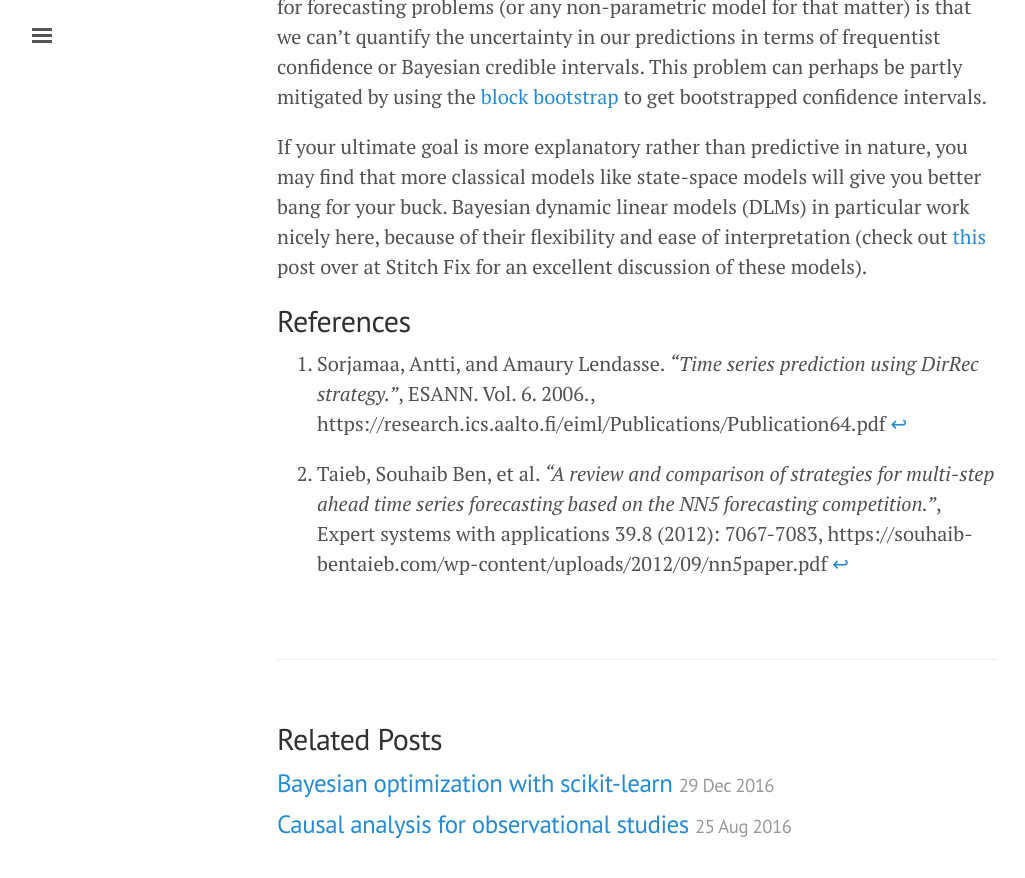
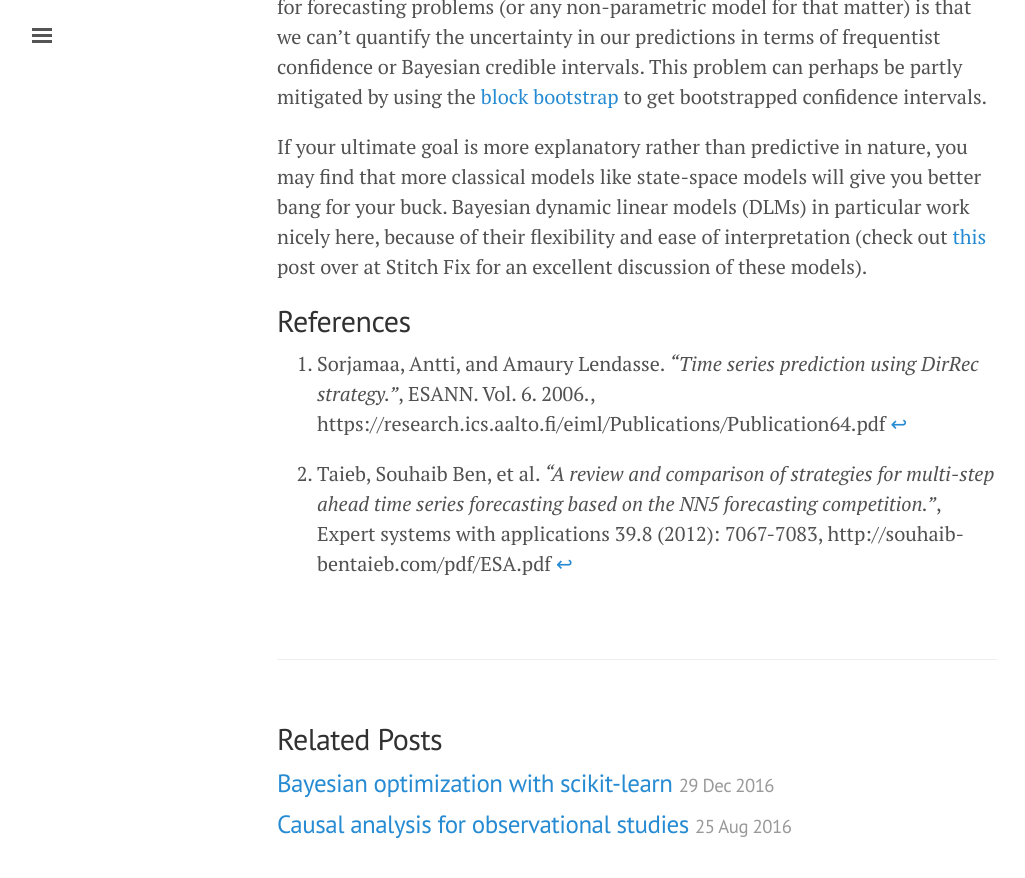
Before and after one commit to thuijskens/thuijskens.github.io, a Jekyll site: the page built from _posts/2016-08-03-time-series-forecasting.md, in a window 1280 px wide and 900 px high, scrolled down 8608 px. Shown: the top 878 px of the window, without its empty margins (3-1028 px from the left). Built offline with Jekyll 4.4.1, drawn with Linux system fonts in a browser that asks for light colours; formulas are drawn with MathJax 3; some of the changed lines change nothing that is shown.

Commit message:
Fix broken links.

```diff
--- a/_posts/2016-08-03-time-series-forecasting.md
+++ b/_posts/2016-08-03-time-series-forecasting.md
@@ -212,9 +212,9 @@
 
 However, when it comes to forecasting there is no silver bullet and what works best may be problem specific. One downside of using machine learning methods for forecasting problems (or any non-parametric model for that matter) is that we can't quantify the uncertainty in our predictions in terms of frequentist confidence or Bayesian credible intervals. This problem can perhaps be partly mitigated by using the [block bootstrap](https://en.wikipedia.org/wiki/Bootstrapping_(statistics)#Block_bootstrap) to get bootstrapped confidence intervals.
 
-If your ultimate goal is more explanatory rather than predictive in nature, you may find that more classical models like state-space models will give you better bang for your buck. Bayesian dynamic linear models (DLMs) in particular work nicely here, because of their flexibility and ease of interpretation (check out [this](https://multithreaded.stitchfix.com/blog/2016/04/21/forget-arima/) post over at Stitch Fix for an excellent discussion of these models).
+If your ultimate goal is more explanatory rather than predictive in nature, you may find that more classical models like state-space models will give you better bang for your buck. Bayesian dynamic linear models (DLMs) in particular work nicely here, because of their flexibility and ease of interpretation (check out [this](http://multithreaded.stitchfix.com/blog/2016/04/21/forget-arima/) post over at Stitch Fix for an excellent discussion of these models).
 
 ## References
 
 [^1]: Sorjamaa, Antti, and Amaury Lendasse. *"Time series prediction using DirRec strategy."*, ESANN. Vol. 6. 2006., https://research.ics.aalto.fi/eiml/Publications/Publication64.pdf
-[^2]: Taieb, Souhaib Ben, et al. *"A review and comparison of strategies for multi-step ahead time series forecasting based on the NN5 forecasting competition."*, Expert systems with applications 39.8 (2012): 7067-7083, https://souhaib-bentaieb.com/wp-content/uploads/2012/09/nn5paper.pdf
+[^2]: Taieb, Souhaib Ben, et al. *"A review and comparison of strategies for multi-step ahead time series forecasting based on the NN5 forecasting competition."*, Expert systems with applications 39.8 (2012): 7067-7083, http://souhaib-bentaieb.com/pdf/ESA.pdf
```
